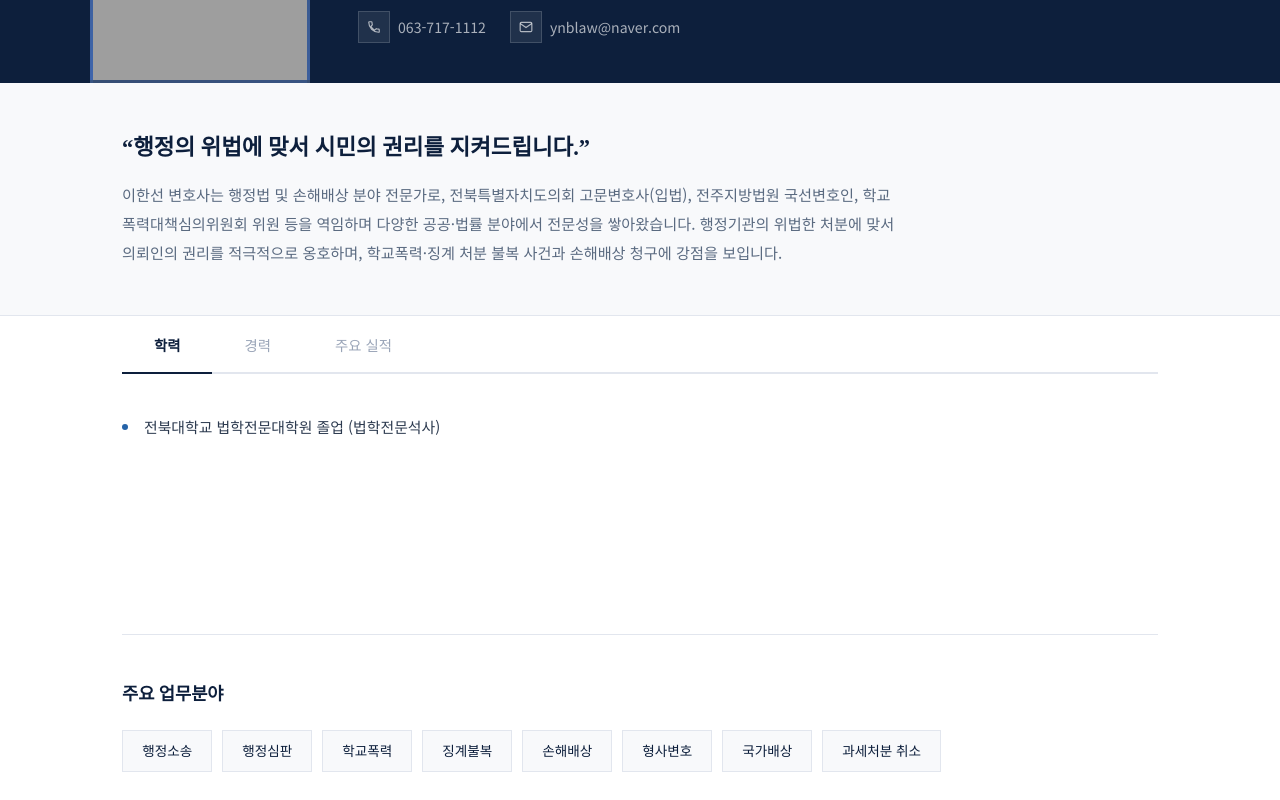
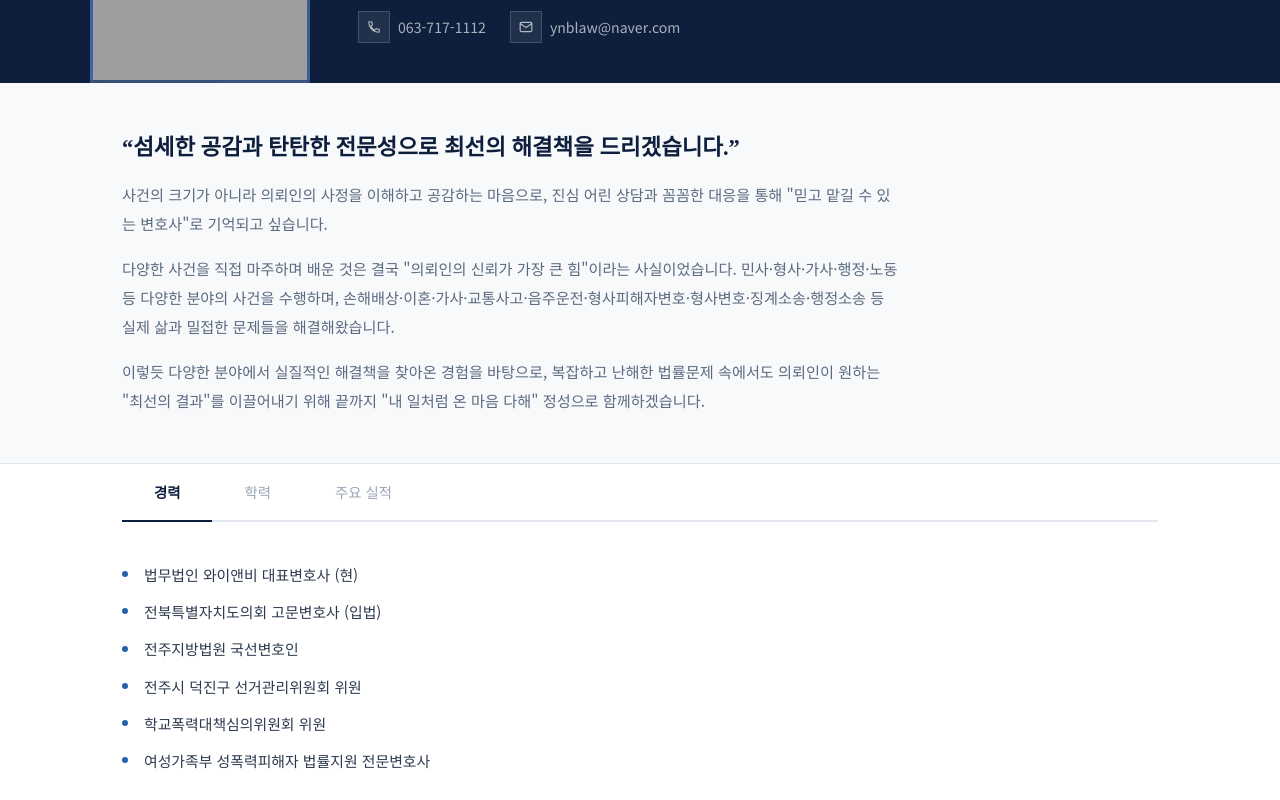
Before and after one commit to lawyerlee333/YNB-Landing, a Next.js app: page /team/lee in a window 1280 px wide. Shown: the part 380-1180 px from the top of the page. Built offline with nearby package versions, Linux system fonts and the light colour scheme; grey boxes are pictures that could not be loaded; a web font is replaced by a local one.

Commit message:
이한선 변호사 소개글 수정 및 탭 순서 변경 (경력 → 학력)

```diff
--- a/app/team/lee/page.tsx
+++ b/app/team/lee/page.tsx
@@ -9,16 +9,14 @@ const data = {
   phone: '063-717-1112',
   email: 'ynblaw@naver.com',
   photo: 'https://cdn.lfind.kr/public/lfind/image/lawyerProfile/26879/378b0c07-ca6e-4a5b-83be-ad0021fb405c.png',
-  motto: '행정의 위법에 맞서 시민의 권리를 지켜드립니다.',
-  intro: '이한선 변호사는 행정법 및 손해배상 분야 전문가로, 전북특별자치도의회 고문변호사(입법), 전주지방법원 국선변호인, 학교폭력대책심의위원회 위원 등을 역임하며 다양한 공공·법률 분야에서 전문성을 쌓아왔습니다. 행정기관의 위법한 처분에 맞서 의뢰인의 권리를 적극적으로 옹호하며, 학교폭력·징계 처분 불복 사건과 손해배상 청구에 강점을 보입니다.',
+  motto: '섬세한 공감과 탄탄한 전문성으로 최선의 해결책을 드리겠습니다.',
+  intro: `사건의 크기가 아니라 의뢰인의 사정을 이해하고 공감하는 마음으로, 진심 어린 상담과 꼼꼼한 대응을 통해 "믿고 맡길 수 있는 변호사"로 기억되고 싶습니다.
+
+다양한 사건을 직접 마주하며 배운 것은 결국 "의뢰인의 신뢰가 가장 큰 힘"이라는 사실이었습니다. 민사·형사·가사·행정·노동 등 다양한 분야의 사건을 수행하며, 손해배상·이혼·가사·교통사고·음주운전·형사피해자변호·형사변호·징계소송·행정소송 등 실제 삶과 밀접한 문제들을 해결해왔습니다.
+
+이렇듯 다양한 분야에서 실질적인 해결책을 찾아온 경험을 바탕으로, 복잡하고 난해한 법률문제 속에서도 의뢰인이 원하는 "최선의 결과"를 이끌어내기 위해 끝까지 "내 일처럼 온 마음 다해" 정성으로 함께하겠습니다.`,
   tags: ['변호사', '행정법 전문', '손해배상 전문'],
   tabs: [
-    {
-      label: '학력',
-      items: [
-        '전북대학교 법학전문대학원 졸업 (법학전문석사)',
-      ],
-    },
     {
       label: '경력',
       items: [
@@ -28,6 +26,12 @@ const data = {
         '전주시 덕진구 선거관리위원회 위원',
         '학교폭력대책심의위원회 위원',
         '여성가족부 성폭력피해자 법률지원 전문변호사',
+      ],
+    },
+    {
+      label: '학력',
+      items: [
+        '전북대학교 법학전문대학원 졸업 (법학전문석사)',
       ],
     },
     {
@@ -41,7 +45,7 @@ const data = {
       ],
     },
   ],
-  practiceAreas: ['행정소송', '행정심판', '학교폭력', '징계불복', '손해배상', '형사변호', '국가배상', '과세처분 취소'],
+  practiceAreas: ['행정소송', '행정심판', '학교폭력', '징계불복', '손해배상', '이혼·가사', '형사변호', '교통사고', '음주운전', '국가배상'],
 };
 
 export default function LeePage() {
--- a/components/MemberProfile.tsx
+++ b/components/MemberProfile.tsx
@@ -153,9 +153,11 @@ export default function MemberProfile({ member }: { member: MemberData }) {
           }}>
             &ldquo;{member.motto}&rdquo;
           </p>
-          <p style={{ color: 'var(--gray-600)', fontSize: '0.95rem', lineHeight: 1.9, maxWidth: 780 }}>
-            {member.intro}
-          </p>
+          <div style={{ color: 'var(--gray-600)', fontSize: '0.95rem', lineHeight: 1.9, maxWidth: 780 }}>
+            {member.intro.split('\n\n').map((para, i) => (
+              <p key={i} style={{ marginBottom: i < member.intro.split('\n\n').length - 1 ? '1rem' : 0 }}>{para}</p>
+            ))}
+          </div>
         </div>
       </div>
 
```
